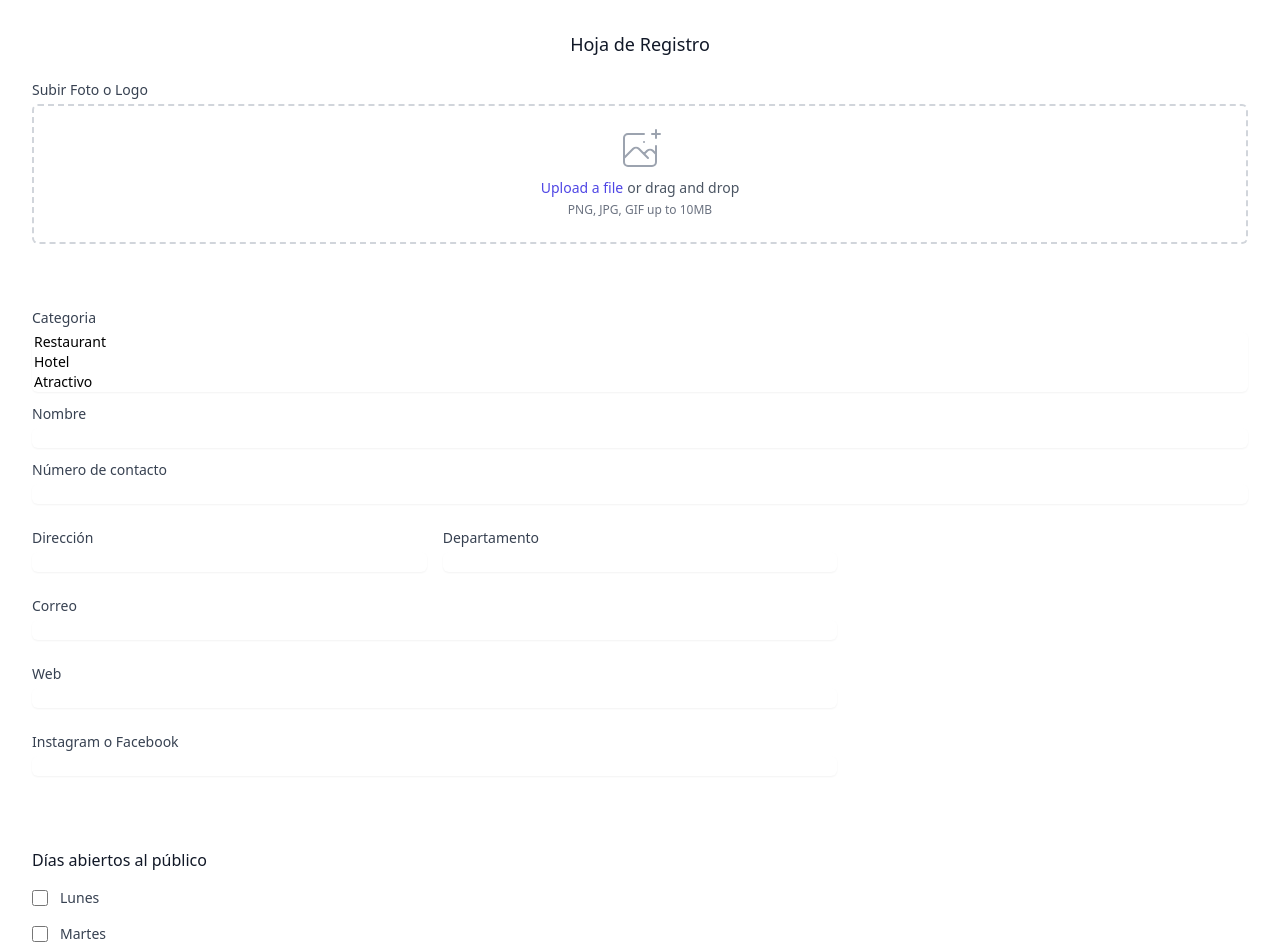
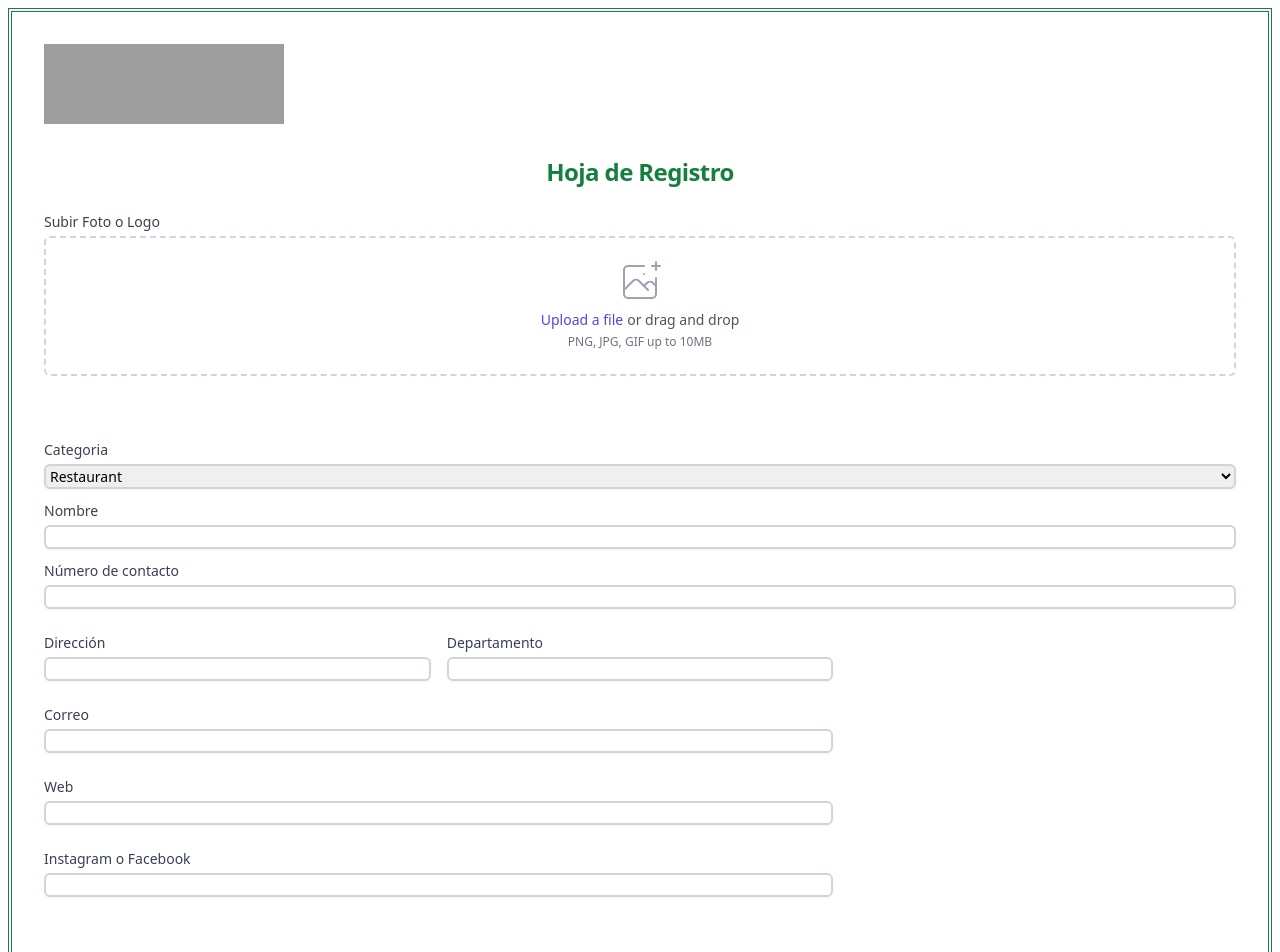
Before and after one commit to amazonambarete/descubri_py, a Flask app: page /registro in a window 1280 px wide. Shown: the top 952 px of the page. Run offline with Flask 2, Linux system fonts and the light colour scheme; some libraries are stand-ins or nearby versions; grey boxes are pictures that could not be loaded.

Commit message:
fix error index and style changes in registro

```diff
--- a/static/index.js
+++ b/static/index.js
@@ -12,6 +12,10 @@ function initMap() {
     position: asuncion,
     map: map,
   });
+  const latInput = document.getElementById("latitude");
+  const lngInput = document.getElementById("longitude");
+  latInput.value = asuncion.lat;
+  lngInput.value = asuncion.lng;
 
   //map receives click
   map.addListener("click", (e) => {
--- a/templates/registro.html
+++ b/templates/registro.html
@@ -17,13 +17,24 @@
       action=""
       method="POST"
       enctype="multipart/form-data"
-      class="space-y-8 p-8"
+      class="space-y-8 p-8 m-2 border-double border-4 border-green-700"
     >
+      <nav>
+        <div class="flex justify-start">
+          <img
+            class="hidden h-20 w-60 lg:block"
+            src="https://i.postimg.cc/L87mm32Q/IMG-20221025-163801.png"
+            alt="Your Company"
+          />
+        </div>
+      </nav>
       <div class="space-y-8">
         <div>
           <!-- titulo principal para que los lugares completen -->
           <div>
-            <h3 class="text-lg font-medium leading-6 text-gray-900 text-center">
+            <h3
+              class="text-2xl font-bold text-green-700 tracking-tight sm:text-4x text-center"
+            >
               Hoja de Registro
             </h3>
           </div>
@@ -85,10 +96,9 @@
             <div class="mt-1">
               <select
                 required
-                size="3"
                 id="category"
                 name="category"
-                class="block w-full rounded-md border-gray-300 shadow-sm focus:border-indigo-500 focus:ring-indigo-500 sm:text-sm"
+                class="block w-full rounded-md border-gray-300 shadow-sm border-2 focus:border-gray-300 focus:ring-gray-300 sm:text-sm"
               >
                 <option value="restaurant">Restaurant</option>
                 <option value="hotel">Hotel</option>
@@ -107,7 +117,7 @@
                   name="name"
                   id="name"
                   autocomplete="given-name"
-                  class="block w-full rounded-md border-gray-300 shadow-sm focus:border-indigo-500 focus:ring-indigo-500 sm:text-sm"
+                  class="block w-full rounded-md border-gray-300 shadow-sm border-2 focus:border-gray-300 focus:ring-gray-300 sm:text-sm"
                   required
                 />
               </div>
@@ -124,7 +134,7 @@
                 type="text"
                 name="phone_number"
                 id="phone_number"
-                class="block w-full rounded-md border-gray-300 shadow-sm focus:border-indigo-500 focus:ring-indigo-500 sm:text-sm"
+                class="block w-full rounded-md border-gray-300 border-2 shadow-sm focus:border-indigo-500 focus:ring-indigo-500 sm:text-sm"
                 required
               />
             </div>
@@ -141,7 +151,7 @@
                   type="text"
                   name="direction"
                   id="direction"
-                  class="block w-full rounded-md border-gray-300 shadow-sm focus:border-indigo-500 focus:ring-indigo-500 sm:text-sm"
+                  class="block w-full rounded-md border-2 border-gray-300 shadow-sm focus:border-indigo-500 focus:ring-indigo-500 sm:text-sm"
                   required
                 />
               </div>
@@ -158,7 +168,7 @@
                   type="text"
                   name="department"
                   id="department"
-                  class="block w-full rounded-md border-gray-300 shadow-sm focus:border-indigo-500 focus:ring-indigo-500 sm:text-sm"
+                  class="block w-full rounded-md border-2 border-gray-300 shadow-sm focus:border-indigo-500 focus:ring-indigo-500 sm:text-sm"
                   required
                 />
               </div>
@@ -173,7 +183,7 @@
                   name="email"
                   type="email"
                   autocomplete="email"
-                  class="block w-full rounded-md border-gray-300 shadow-sm focus:border-indigo-500 focus:ring-indigo-500 sm:text-sm"
+                  class="block w-full rounded-md border-2 border-gray-300 shadow-sm focus:border-indigo-500 focus:ring-indigo-500 sm:text-sm"
                 />
               </div>
             </div>
@@ -186,7 +196,7 @@
                   id="web"
                   name="web"
                   type="text"
-                  class="block w-full rounded-md border-gray-300 shadow-sm focus:border-indigo-500 focus:ring-indigo-500 sm:text-sm"
+                  class="block w-full rounded-md border-2 border-gray-300 shadow-sm focus:border-indigo-500 focus:ring-indigo-500 sm:text-sm"
                 />
               </div>
             </div>
@@ -201,7 +211,7 @@
                   id="social_url"
                   name="social_url"
                   type="text"
-                  class="block w-full rounded-md border-gray-300 shadow-sm focus:border-indigo-500 focus:ring-indigo-500 sm:text-sm"
+                  class="block w-full rounded-md border-2 border-gray-300 shadow-sm focus:border-indigo-500 focus:ring-indigo-500 sm:text-sm"
                 />
               </div>
             </div>
@@ -345,7 +355,7 @@
                 type="text"
                 name="opening_hours"
                 id="opening_hours"
-                class="block w-full rounded-md border-gray-300 shadow-sm focus:border-indigo-500 focus:ring-indigo-500 sm:text-sm"
+                class="block w-full rounded-md border-2 border-gray-300 shadow-sm focus:border-indigo-500 focus:ring-indigo-500 sm:text-sm"
               />
             </div>
           </div>
@@ -360,7 +370,7 @@
                 type="text"
                 name="closing_hours"
                 id="closing_hours"
-                class="block w-full rounded-md border-gray-300 shadow-sm focus:border-indigo-500 focus:ring-indigo-500 sm:text-sm"
+                class="block w-full rounded-md border-2 border-gray-300 shadow-sm focus:border-indigo-500 focus:ring-indigo-500 sm:text-sm"
               />
             </div>
           </div>
@@ -375,15 +385,15 @@
                 type="text"
                 name="description"
                 id="description"
-                class="block w-full rounded-md border-gray-300 shadow-sm focus:border-indigo-500 focus:ring-indigo-500 sm:text-sm"
+                class="block w-full rounded-md border-2 p-4 border-gray-300 shadow-sm focus:border-indigo-500 focus:ring-indigo-500 sm:text-sm"
               />
             </div>
           </div>
         </div>
         <!-- que hacemos con el mapa -->
         <div id="map" class="h-[450px] w-full md:w-1/2"></div>
-        <input type="text" name="latitude" id="latitude" />
-        <input type="text" name="longitude" id="longitude" />
+        <input type="text" name="latitude" id="latitude" hidden />
+        <input type="text" name="longitude" id="longitude" hidden />
       </div>
       <div class="mt-6 grid grid-cols-1 gap-y-6 gap-x-4 sm:grid-cols-6">
         <div class="sm:col-span-6">
@@ -433,7 +443,7 @@
       <!-- termina el form y empieza Accesibilidad  -->
       <div>
         <h3
-          class="text-lg font-medium leading-6 text-gray-900 text-center mt-4"
+          class="text-2xl font-bold text-green-700 tracking-tight sm:text-4x text-center"
         >
           Accesibilidad
         </h3>
@@ -693,7 +703,7 @@
               type="text"
               name="direction_ref"
               id="direction_ref"
-              class="block w-full rounded-md border-gray-300 shadow-sm focus:border-indigo-500 focus:ring-indigo-500 sm:text-sm"
+              class="block w-full rounded-md border-2 p-2 border-gray-300 shadow-sm focus:border-indigo-500 focus:ring-indigo-500 sm:text-sm"
             />
           </div>
         </div>
@@ -702,7 +712,7 @@
       <!-- aca arrancamos con inclusion      -->
       <div>
         <h3
-          class="text-lg font-medium leading-6 text-gray-900 text-center mt-4"
+          class="text-2xl font-bold text-green-700 tracking-tight sm:text-4x text-center"
         >
           Inclusividad
         </h3>
@@ -831,7 +841,7 @@
       <!-- aca empieza ammenities -->
       <div>
         <h3
-          class="text-lg font-medium leading-6 text-gray-900 text-center mt-4"
+          class="text-2xl font-bold text-green-700 tracking-tight sm:text-4x text-center"
         >
           Comodidades
         </h3>
@@ -937,13 +947,14 @@
           </button>
           <button
             type="submit"
-            class="ml-3 inline-flex justify-center rounded-md border border-transparent bg-indigo-600 py-2 px-4 text-sm font-medium text-white shadow-sm hover:bg-indigo-700 focus:outline-none focus:ring-2 focus:ring-indigo-500 focus:ring-offset-2"
+            class="ml-3 inline-flex justify-center rounded-md border border-transparent bg-green-700 py-2 px-4 text-sm font-medium text-white shadow-sm hover:bg-amber-800 focus:outline-none focus:ring-2 focus:ring-indigo-500 focus:ring-offset-2"
           >
             Guardar
           </button>
         </div>
       </div>
     </form>
+    0 0 0 1 0 0 asd 1 1 1 0 1 1 1 0 1
 
     <script
       src="https://maps.googleapis.com/maps/api/js?key=AIzaSyCPM3zzdKh0StWLFjCzbKgo5tz2TOyZv6M&callback=initMap&v=weekly"
```
